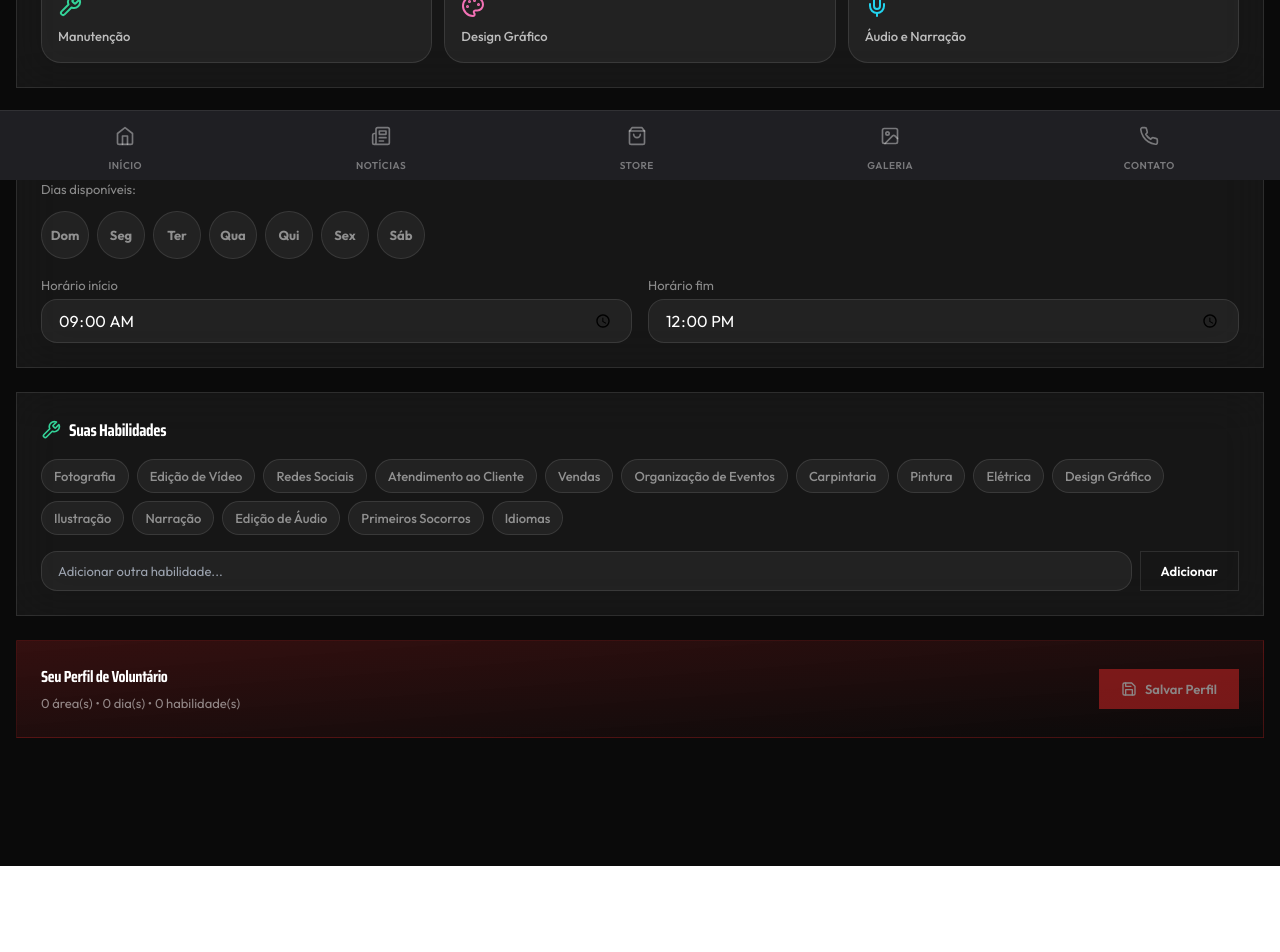
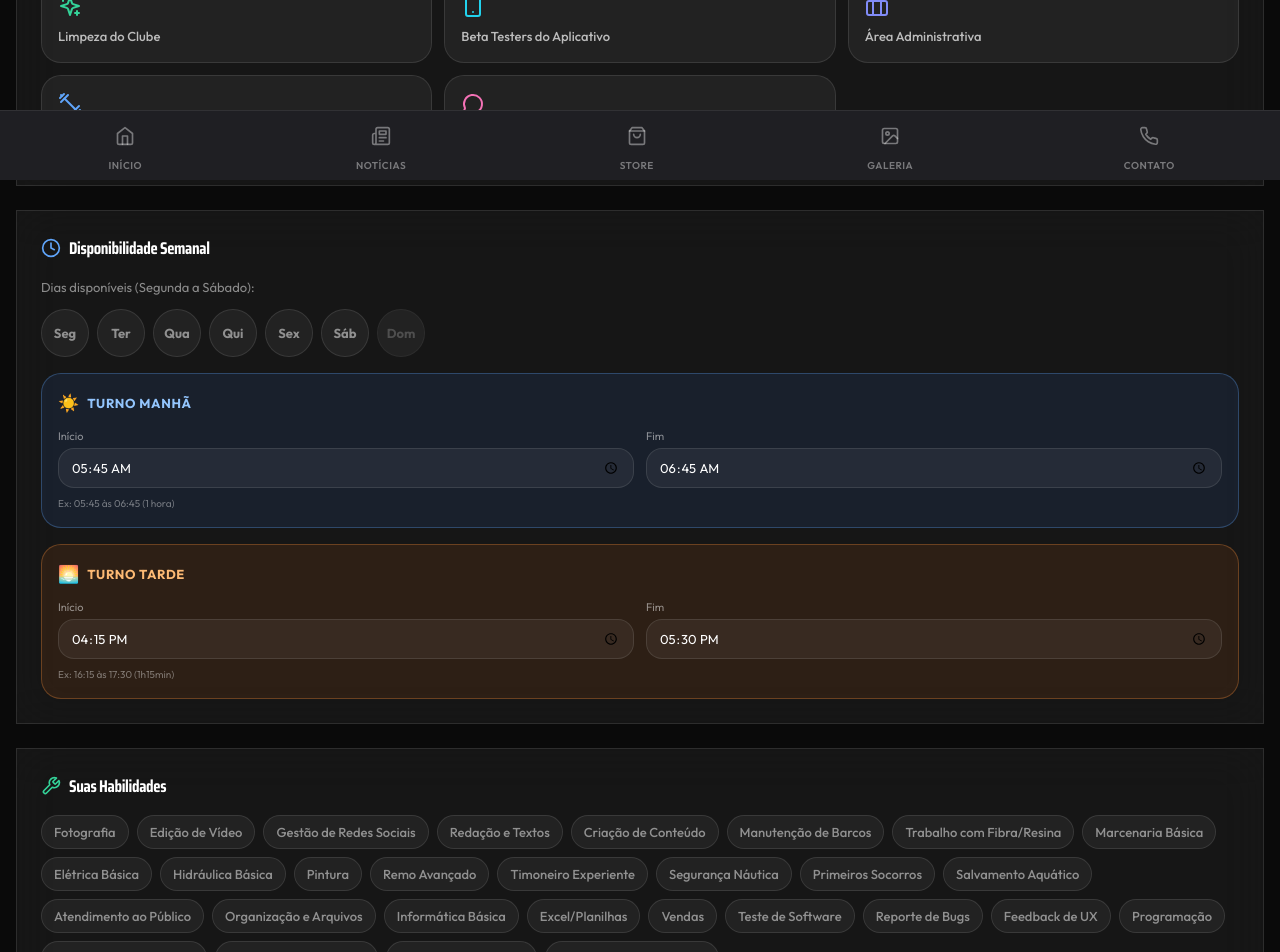
Before and after one commit to victorncgomes/Sport, a Next.js app: page /voluntariado in a window 1280 px wide. Shown: the part 620-1572 px from the top of the page. Before the commit the page ends 1486 px from the top, so only its background shows below. Built offline with nearby package versions, Linux system fonts and the light colour scheme.

Commit message:
refactor: TideWidget lado a lado, voluntariado 8 areas, turnos flexiveis

```diff
--- a/app/tides-weather/page.tsx
+++ b/app/tides-weather/page.tsx
@@ -28,12 +28,12 @@ export default async function TidesWeatherPage() {
 
     const currentWeather = parseWeatherCurrent(weatherRaw);
 
-    // 2. Buscar dados de marés (com cache de 24h) - Usando os dados oficiais e astronomia da API
+    // 2. Buscar dados de marés (com cache de 24h) - Apenas 3 dias (ontem, hoje, amanhã)
     const tideData = await withCache(
-        'tides:natal:real:7',
+        'tides:natal:real:3',
         86400, // 24h
         async () => {
-            return getRealTideData(7, weatherRaw);
+            return getRealTideData(3, weatherRaw);
         }
     );
 
@@ -43,6 +43,12 @@ export default async function TidesWeatherPage() {
         600, // 10 min
         async () => fetchMarineData()
     );
+
+    // Horários de treino do clube
+    const trainingSchedule = {
+        morning: { start: '05:30', end: '08:00', label: 'Manhã' },
+        afternoon: { start: '16:00', end: '18:00', label: 'Tarde' }
+    };
 
     return (
         <div className="min-h-screen bg-club-black pb-24">
@@ -77,7 +83,46 @@ export default async function TidesWeatherPage() {
                     />
                 </div>
 
-                {/* Gráfico Marés 7 Dias */}
+                {/* Horários de Treino do Clube */}
+                <div className="mb-8 bg-gradient-to-br from-slate-800 to-slate-900 rounded-2xl p-6 border border-white/10">
+                    <h3 className="text-xl font-bold text-white mb-4 flex items-center gap-2">
+                        ⏰ Horários para Prática de Remo
+                    </h3>
+                    <div className="grid md:grid-cols-2 gap-4">
+                        {/* Horário Manhã */}
+                        <div className="bg-blue-500/10 rounded-xl p-4 border border-blue-400/30">
+                            <div className="flex items-center justify-between mb-2">
+                                <span className="text-blue-300 font-bold text-sm uppercase tracking-wider">☀️ Manhã</span>
+                                <span className="text-white font-mono text-lg">{trainingSchedule.morning.start} - {trainingSchedule.morning.end}</span>
+                            </div>
+                            <p className="text-white/60 text-xs">
+                                Ideal para treinos técnicos. Águas geralmente calmas e vento fraco.
+                            </p>
+                        </div>
+
+                        {/* Horário Tarde */}
+                        <div className="bg-orange-500/10 rounded-xl p-4 border border-orange-400/30">
+                            <div className="flex items-center justify-between mb-2">
+                                <span className="text-orange-300 font-bold text-sm uppercase tracking-wider">🌅 Tarde</span>
+                                <span className="text-white font-mono text-lg">{trainingSchedule.afternoon.start} - {trainingSchedule.afternoon.end}</span>
+                            </div>
+                            <p className="text-white/60 text-xs">
+                                Treinos de resistência. Atenção ao vento que pode aumentar no período.
+                            </p>
+                        </div>
+                    </div>
+
+                    {/* Observações */}
+                    <div className="mt-4 p-3 bg-white/5 rounded-lg border border-white/10">
+                        <p className="text-white/70 text-xs leading-relaxed">
+                            <strong className="text-white">⚠️ Importante:</strong> Os horários podem variar conforme as condições das marés.
+                            Evite remar durante a estofa (mudança de maré) e em condições de vento acima de 25 km/h.
+                            Consulte sempre o treinador antes de sair.
+                        </p>
+                    </div>
+                </div>
+
+                {/* Gráfico Marés 3 Dias */}
                 <div className="mb-8">
                     <TideChart data={tideData} />
                 </div>
@@ -89,6 +134,9 @@ export default async function TidesWeatherPage() {
                         Dados meteorológicos fornecidos por Open-Meteo.
                         Atualização automática a cada 30 minutos.
                     </p>
+                    <p className="text-xs text-gray-600 mt-2">
+                        Sport Club de Natal: Lat 5°46'31"S • Long 35°12'22"W • Fuso UTC -03:00
+                    </p>
                 </div>
             </main>
         </div>
--- a/app/voluntariado/page.tsx
+++ b/app/voluntariado/page.tsx
@@ -10,9 +10,11 @@ import {
     Camera,
     Wrench,
     ShoppingBag,
-    Mic,
-    Palette,
-    Users,
+    Smartphone,
+    Briefcase,
+    Dumbbell,
+    MessageCircle,
+    Sparkles,
     CheckCircle,
     Save,
     Loader2,
@@ -22,39 +24,63 @@ import { motion } from 'framer-motion';
 
 const AREAS_VOLUNTARIADO = [
     { id: 'MIDIA', label: 'Mídia e Comunicação', icon: Camera, color: 'text-purple-400' },
-    { id: 'LOJA', label: 'Loja do Clube', icon: ShoppingBag, color: 'text-amber-400' },
-    { id: 'EVENTOS', label: 'Eventos e Regatas', icon: Users, color: 'text-blue-400' },
-    { id: 'MANUTENCAO', label: 'Manutenção', icon: Wrench, color: 'text-emerald-400' },
-    { id: 'DESIGN', label: 'Design Gráfico', icon: Palette, color: 'text-pink-400' },
-    { id: 'AUDIO', label: 'Áudio e Narração', icon: Mic, color: 'text-cyan-400' },
+    { id: 'STORE', label: 'Store', icon: ShoppingBag, color: 'text-amber-400' },
+    { id: 'MANUTENCAO_BARCOS', label: 'Manutenção de Barcos', icon: Wrench, color: 'text-red-400' },
+    { id: 'LIMPEZA_CLUBE', label: 'Limpeza do Clube', icon: Sparkles, color: 'text-emerald-400' },
+    { id: 'BETA_TESTERS', label: 'Beta Testers do Aplicativo', icon: Smartphone, color: 'text-cyan-400' },
+    { id: 'ADMINISTRATIVO', label: 'Área Administrativa', icon: Briefcase, color: 'text-indigo-400' },
+    { id: 'AUXILIARES_TREINADORES', label: 'Auxiliares dos Treinadores', icon: Dumbbell, color: 'text-blue-400' },
+    { id: 'ATENDIMENTO', label: 'Atendimento', icon: MessageCircle, color: 'text-pink-400' },
 ];
 
+// Segunda como primeiro dia da semana
 const DIAS_SEMANA = [
-    { id: 0, label: 'Dom' },
     { id: 1, label: 'Seg' },
     { id: 2, label: 'Ter' },
     { id: 3, label: 'Qua' },
     { id: 4, label: 'Qui' },
     { id: 5, label: 'Sex' },
     { id: 6, label: 'Sáb' },
+    { id: 0, label: 'Dom', disabled: true },
 ];
 
+// Habilidades expandidas e organizadas por categoria
 const HABILIDADES = [
+    // Comunicação
     'Fotografia',
     'Edição de Vídeo',
-    'Redes Sociais',
-    'Atendimento ao Cliente',
+    'Gestão de Redes Sociais',
+    'Redação e Textos',
+    'Criação de Conteúdo',
+    // Técnico
+    'Manutenção de Barcos',
+    'Trabalho com Fibra/Resina',
+    'Marcenaria Básica',
+    'Elétrica Básica',
+    'Hidráulica Básica',
+    'Pintura',
+    // Remo
+    'Remo Avançado',
+    'Timoneiro Experiente',
+    'Segurança Náutica',
+    'Primeiros Socorros',
+    'Salvamento Aquático',
+    // Administrativo
+    'Atendimento ao Público',
+    'Organização e Arquivos',
+    'Informática Básica',
+    'Excel/Planilhas',
     'Vendas',
+    // Tecnologia
+    'Teste de Software',
+    'Reporte de Bugs',
+    'Feedback de UX',
+    'Programação',
+    // Eventos e Limpeza
     'Organização de Eventos',
-    'Carpintaria',
-    'Pintura',
-    'Elétrica',
-    'Design Gráfico',
-    'Ilustração',
-    'Narração',
-    'Edição de Áudio',
-    'Primeiros Socorros',
-    'Idiomas',
+    'Limpeza e Organização',
+    'Cozinha/Alimentação',
+    'Idiomas (Inglês/Espanhol)',
 ];
 
 export default function VoluntariadoPage() {
@@ -64,8 +90,10 @@ export default function VoluntariadoPage() {
     const [areas, setAreas] = useState<string[]>([]);
     const [dias, setDias] = useState<number[]>([]);
     const [habilidades, setHabilidades] = useState<string[]>([]);
-    const [horarioInicio, setHorarioInicio] = useState('09:00');
-    const [horarioFim, setHorarioFim] = useState('12:00');
+    const [horarioInicio, setHorarioInicio] = useState('05:45');
+    const [horarioFim, setHorarioFim] = useState('06:45');
+    const [horarioInicioTarde, setHorarioInicioTarde] = useState('16:15');
+    const [horarioFimTarde, setHorarioFimTarde] = useState('17:30');
     const [novaHabilidade, setNovaHabilidade] = useState('');
 
     const toggleArea = (areaId: string) => {
@@ -170,15 +198,19 @@ export default function VoluntariadoPage() {
                     </h2>
 
                     <div className="mb-4">
-                        <p className="text-sm text-white/50 mb-3">Dias disponíveis:</p>
+                        <p className="text-sm text-white/50 mb-3">Dias disponíveis (Segunda a Sábado):</p>
                         <div className="flex flex-wrap gap-2">
                             {DIAS_SEMANA.map(dia => {
                                 const isSelected = dias.includes(dia.id);
+                                const isDisabled = 'disabled' in dia && dia.disabled;
                                 return (
                                     <button
                                         key={dia.id}
-                                        onClick={() => toggleDia(dia.id)}
-                                        className={`w-12 h-12 rounded-full border font-bold text-sm transition-all ${isSelected
+                                        onClick={() => !isDisabled && toggleDia(dia.id)}
+                                        disabled={isDisabled}
+                                        className={`w-12 h-12 rounded-full border font-bold text-sm transition-all ${isDisabled
+                                                ? 'bg-white/5 border-white/5 text-white/20 cursor-not-allowed'
+                                                : isSelected
                                                     ? 'bg-club-red border-club-red text-white'
                                                     : 'bg-white/5 border-white/10 text-white/50 hover:border-white/20'
                                             }`}
@@ -190,24 +222,68 @@ export default function VoluntariadoPage() {
                         </div>
                     </div>
 
-                    <div className="grid grid-cols-2 gap-4">
+                    {/* Turnos: Manhã e Tarde */}
+                    <div className="space-y-4">
+                        {/* Turno Manhã */}
+                        <div className="p-4 bg-blue-500/10 rounded-xl border border-blue-400/30">
+                            <div className="flex items-center gap-2 mb-3">
+                                <span className="text-lg">☀️</span>
+                                <span className="text-sm font-bold text-blue-300 uppercase tracking-wider">Turno Manhã</span>
+                            </div>
+                            <div className="grid grid-cols-2 gap-3">
                                 <div>
-                            <label className="block text-sm text-white/50 mb-1">Horário início</label>
+                                    <label className="block text-xs text-white/50 mb-1">Início</label>
                                     <input
                                         type="time"
                                         value={horarioInicio}
                                         onChange={e => setHorarioInicio(e.target.value)}
-                                className="w-full bg-white/5 border border-white/10 rounded-lg px-4 py-2 text-white"
+                                        step="900"
+                                        className="w-full bg-white/5 border border-white/10 rounded-lg px-3 py-2 text-white text-sm"
                                     />
                                 </div>
                                 <div>
-                            <label className="block text-sm text-white/50 mb-1">Horário fim</label>
+                                    <label className="block text-xs text-white/50 mb-1">Fim</label>
                                     <input
                                         type="time"
                                         value={horarioFim}
                                         onChange={e => setHorarioFim(e.target.value)}
-                                className="w-full bg-white/5 border border-white/10 rounded-lg px-4 py-2 text-white"
+                                        step="900"
+                                        className="w-full bg-white/5 border border-white/10 rounded-lg px-3 py-2 text-white text-sm"
                                     />
+                                </div>
+                            </div>
+                            <p className="text-[10px] text-white/40 mt-2">Ex: 05:45 às 06:45 (1 hora)</p>
+                        </div>
+
+                        {/* Turno Tarde */}
+                        <div className="p-4 bg-orange-500/10 rounded-xl border border-orange-400/30">
+                            <div className="flex items-center gap-2 mb-3">
+                                <span className="text-lg">🌅</span>
+                                <span className="text-sm font-bold text-orange-300 uppercase tracking-wider">Turno Tarde</span>
+                            </div>
+                            <div className="grid grid-cols-2 gap-3">
+                                <div>
+                                    <label className="block text-xs text-white/50 mb-1">Início</label>
+                                    <input
+                                        type="time"
+                                        value={horarioInicioTarde}
+                                        onChange={e => setHorarioInicioTarde(e.target.value)}
+                                        step="900"
+                                        className="w-full bg-white/5 border border-white/10 rounded-lg px-3 py-2 text-white text-sm"
+                                    />
+                                </div>
+                                <div>
+                                    <label className="block text-xs text-white/50 mb-1">Fim</label>
+                                    <input
+                                        type="time"
+                                        value={horarioFimTarde}
+                                        onChange={e => setHorarioFimTarde(e.target.value)}
+                                        step="900"
+                                        className="w-full bg-white/5 border border-white/10 rounded-lg px-3 py-2 text-white text-sm"
+                                    />
+                                </div>
+                            </div>
+                            <p className="text-[10px] text-white/40 mt-2">Ex: 16:15 às 17:30 (1h15min)</p>
                         </div>
                     </div>
                 </AnimatedCard>
--- a/app/volunteer/term/page.tsx
+++ b/app/volunteer/term/page.tsx
@@ -13,19 +13,19 @@ import {
     Download
 } from 'lucide-react';
 
-// Atividades de voluntariado disponíveis
+// Atividades de voluntariado disponíveis (sincronizadas com volunteer-areas.ts)
 const VOLUNTEER_ACTIVITIES = [
-    { id: 'MEDIA', name: 'Mídia e Comunicação', description: 'Fotografia, vídeo, redes sociais, design gráfico', icon: '📸' },
-    { id: 'STORE', name: 'Loja do Clube', description: 'Atendimento, organização, vendas', icon: '🛍️' },
-    { id: 'EVENTS', name: 'Eventos', description: 'Organização de regatas, festas, confraternizações', icon: '🎉' },
-    { id: 'MAINTENANCE', name: 'Manutenção', description: 'Cuidados com barcos, equipamentos, garagem', icon: '🔧' },
-    { id: 'TEACHING', name: 'Ensino', description: 'Auxiliar novos remadores, aulas para iniciantes', icon: '🎓' },
-    { id: 'ADMINISTRATIVE', name: 'Administrativo', description: 'Secretaria, documentação, financeiro', icon: '📋' },
-    { id: 'KITCHEN', name: 'Copa/Cozinha', description: 'Preparação de lanches, café, organização', icon: '☕' },
-    { id: 'SECURITY', name: 'Segurança', description: 'Apoio em eventos, controle de acesso', icon: '🔐' }
+    { id: 'MIDIA', name: 'Mídia e Comunicação', description: 'Fotografia, vídeo, redes sociais', icon: '📸' },
+    { id: 'STORE', name: 'Store', description: 'Atendimento, organização, vendas', icon: '🛍️' },
+    { id: 'MANUTENCAO_BARCOS', name: 'Manutenção de Barcos', description: 'Cuidados com barcos, remos, equipamentos', icon: '🔧' },
+    { id: 'LIMPEZA_CLUBE', name: 'Limpeza do Clube', description: 'Limpeza das instalações, mutirões', icon: '✨' },
+    { id: 'BETA_TESTERS', name: 'Beta Testers do Aplicativo', description: 'Testar app, reportar bugs, sugestões', icon: '📱' },
+    { id: 'ADMINISTRATIVO', name: 'Área Administrativa', description: 'Secretaria, documentação, apoio', icon: '📋' },
+    { id: 'AUXILIARES_TREINADORES', name: 'Auxiliares dos Treinadores', description: 'Apoio aos treinos, iniciantes', icon: '🏆' },
+    { id: 'ATENDIMENTO', name: 'Atendimento', description: 'Recepção de visitantes, telefone', icon: '💬' }
 ];
 
-// Dias da semana para disponibilidade
+// Dias da semana para disponibilidade (Segunda como primeiro dia)
 const WEEK_DAYS = [
     { id: 'MON', name: 'Segunda', short: 'Seg' },
     { id: 'TUE', name: 'Terça', short: 'Ter' },
@@ -33,13 +33,12 @@ const WEEK_DAYS = [
     { id: 'THU', name: 'Quinta', short: 'Qui' },
     { id: 'FRI', name: 'Sexta', short: 'Sex' },
     { id: 'SAT', name: 'Sábado', short: 'Sáb' },
-    { id: 'SUN', name: 'Domingo', short: 'Dom' }
+    { id: 'SUN', name: 'Domingo', short: 'Dom', disabled: true }
 ];
 
 const TIME_SLOTS = [
-    { id: 'MORNING', name: 'Manhã', time: '06:00 - 12:00' },
-    { id: 'AFTERNOON', name: 'Tarde', time: '12:00 - 18:00' },
-    { id: 'EVENING', name: 'Noite', time: '18:00 - 22:00' }
+    { id: 'MORNING', name: 'Manhã', time: '05:30 - 08:00' },
+    { id: 'AFTERNOON', name: 'Tarde', time: '16:00 - 18:00' }
 ];
 
 interface UserData {
```
Also changed, not shown: components/tide-widget.tsx (+29 -49 lines), components/tides/ConditionsDisplay.tsx (+54 -34 lines), 1 other file (tests, documents, lock files or other folders). Lines whose indentation alone changed are shown as unchanged.
